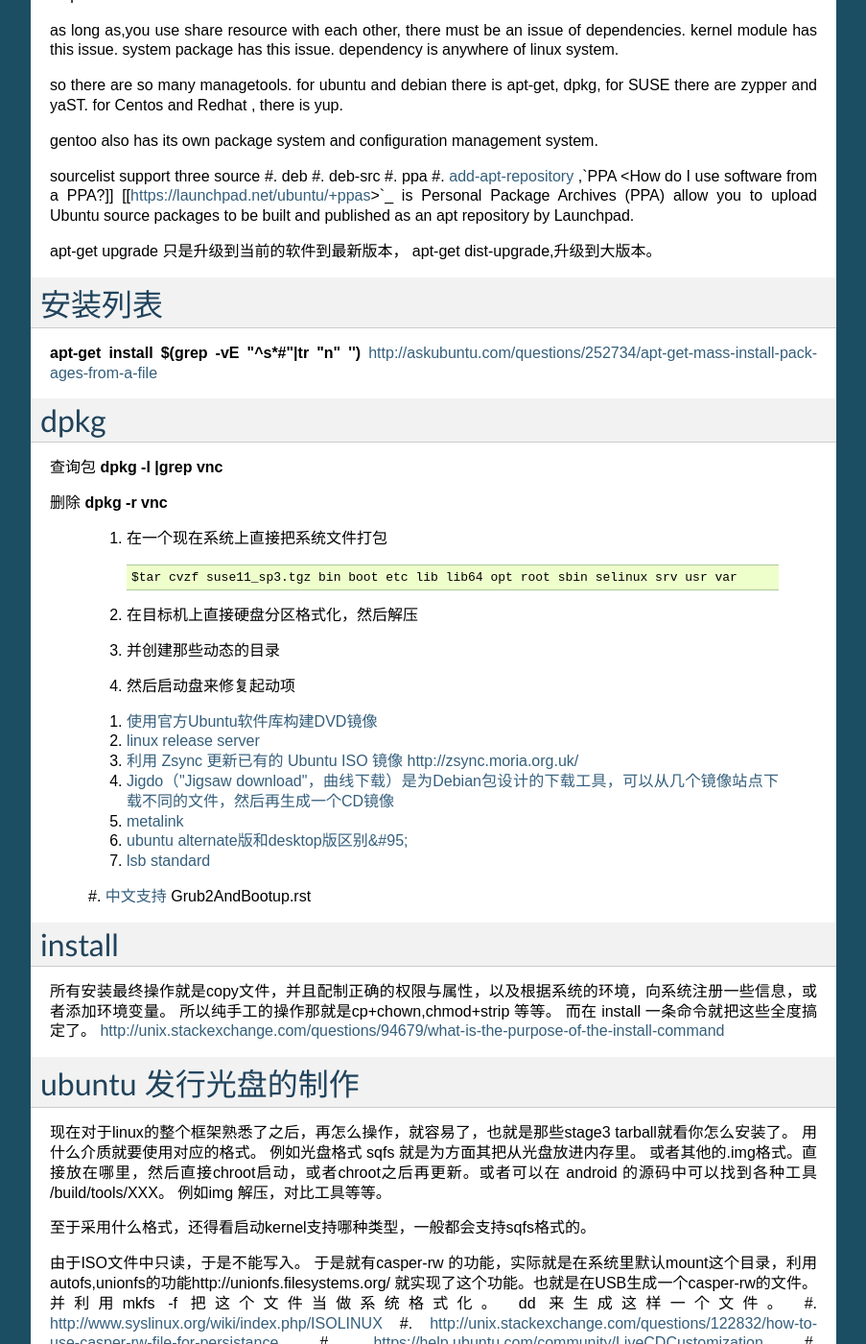
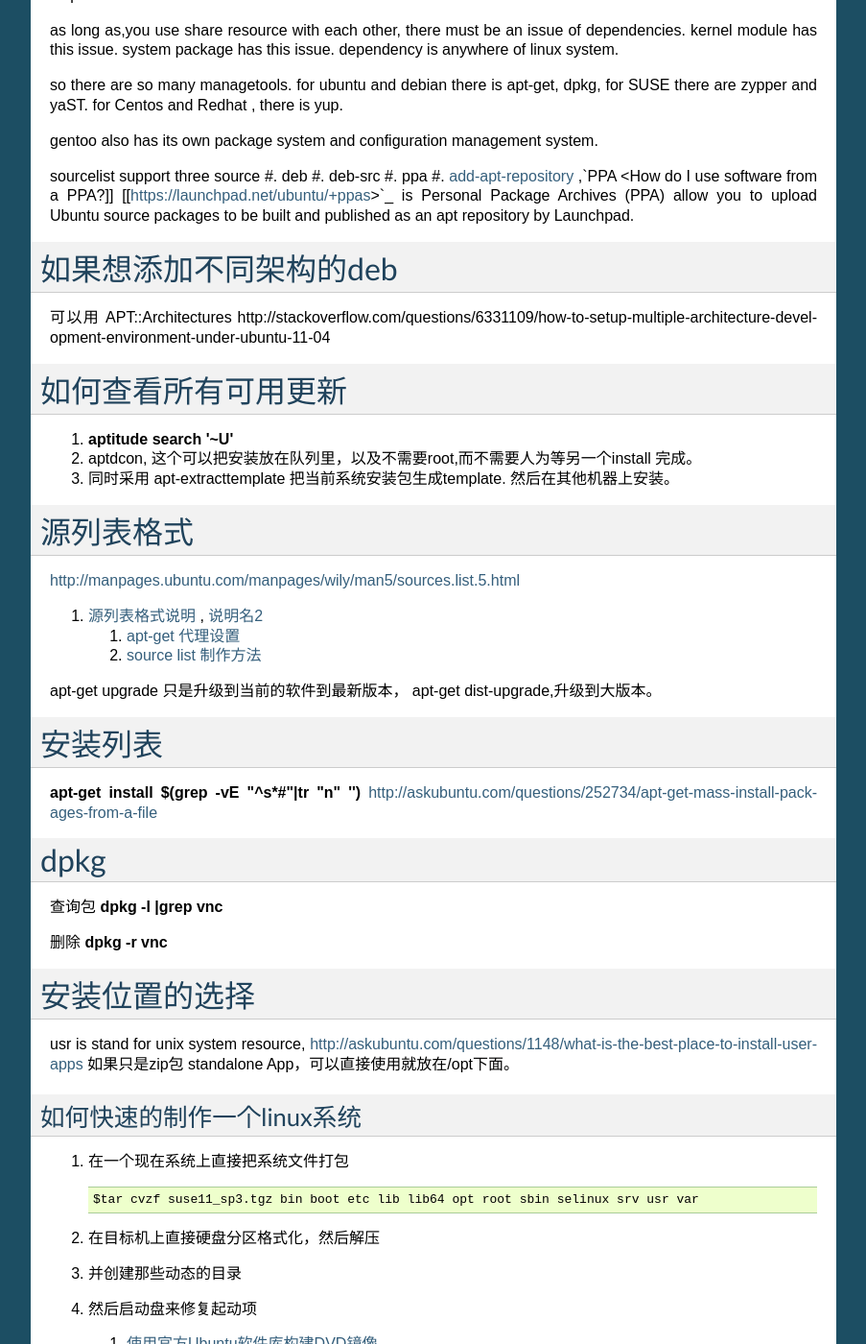
Before and after one commit to gwli/MyLinux, a Sphinx documentation site: the page built from source/content/Stage_1/LinuxInstall.rst, in a window 1280 px wide and 1400 px high, scrolled down 653 px. Shown: the whole window at 96% size, without its empty margins (198-1101 px from the left). Built offline with Sphinx 7.4.7, drawn with Linux system fonts in a browser that asks for light colours; formulas are drawn with MathJax 3; some of the changed text lies outside the part shown.

Commit message:
apt-get source list format

```diff
--- a/source/content/Stage_1/LinuxInstall.rst
+++ b/source/content/Stage_1/LinuxInstall.rst
@@ -51,10 +51,29 @@ sourcelist support three source
    APT::Get::force-yes "true";
    apt-cache search 库。
 
+如果想添加不同架构的deb
+========================
+
+可以用 APT::Architectures
+http://stackoverflow.com/questions/6331109/how-to-setup-multiple-architecture-development-environment-under-ubuntu-11-04
+
+如何查看所有可用更新
+====================
+
+#. :command:`aptitude search '~U'`
+
+#. aptdcon, 这个可以把安装放在队列里，以及不需要root,而不需要人为等另一个install 完成。
+#. 同时采用 apt-extracttemplate 把当前系统安装包生成template. 然后在其他机器上安装。
+
+源列表格式
+==========
+
+http://manpages.ubuntu.com/manpages/wily/man5/sources.list.5.html
+
+#. `源列表格式说明 <http://windorain.net/sources-list-format/>`_ , `说明名2 <http://blog.csdn.net/xizaizhuanyong_/article/details/8170093>`_
 
 
    #. `apt-get  代理设置 <http://hi.baidu.com/penglaiguoguo/item/385acb1553da648c88a9569e>`_
-   #. `源列表格式说明 <http://windorain.net/sources-list-format/>`_ , `说明名2 <http://blog.csdn.net/xizaizhuanyong_/article/details/8170093>`_
    #. `source list 制作方法 <http://www.debian.org/doc/manuals/apt-howto/ch-basico.zh-cn.html>`_
 
 apt-get upgrade 只是升级到当前的软件到最新版本， apt-get dist-upgrade,升级到大版本。
@@ -72,35 +91,39 @@ dpkg
 
 删除   :command:`dpkg -r vnc`
 
+安装位置的选择
+==============
+usr is stand for unix system resource,
+http://askubuntu.com/questions/1148/what-is-the-best-place-to-install-user-apps
+如果只是zip包 standalone App，可以直接使用就放在/opt下面。
 
-   如何快速的制作一个linux系统
-   ---------------------------
-   #. 在一个现在系统上直接把系统文件打包
+如何快速的制作一个linux系统
+---------------------------
 
-      .. code-block::
+#. 在一个现在系统上直接把系统文件打包
 
-         $tar cvzf suse11_sp3.tgz bin boot etc lib lib64 opt root sbin selinux srv usr var
+   .. code-block::
+
+      $tar cvzf suse11_sp3.tgz bin boot etc lib lib64 opt root sbin selinux srv usr var
 
 
-   #. 在目标机上直接硬盘分区格式化，然后解压
+#. 在目标机上直接硬盘分区格式化，然后解压
 
-      .. code-block::
-         $ tar xvf suse11_sp3.tgz
+   .. code-block::
+      $ tar xvf suse11_sp3.tgz
 
-   #. 并创建那些动态的目录
+#. 并创建那些动态的目录
 
-      .. code-block::
-         @mkdir dev media mnt proc tmp
+   .. code-block::
+      @mkdir dev media mnt proc tmp
 
-   4. 然后启动盘来修复起动项
+4. 然后启动盘来修复起动项
 
-      .. code-block::
-         $restore grub,
-         mount /dev/sda1 /mnt/sda1
-         grub-install --boot-directory=/mnt/sda1/boot /dev/sda1 --force
-         grub-mkconfig -o /mnt/sda1/boot/grub.cfg
-
-
+   .. code-block::
+      $restore grub,
+      mount /dev/sda1 /mnt/sda1
+      grub-install --boot-directory=/mnt/sda1/boot /dev/sda1 --force
+      grub-mkconfig -o /mnt/sda1/boot/grub.cfg
 
 
    .. seealso::
@@ -234,10 +257,6 @@ showmount -e
 For all Solaris which we run NEAT, we need to mount this directory to local /mnt directory and chmod for it:
 
 
-
-
-
-
 *双系统看不到起动菜单*
 自己来搞grub,或者把linux先装一下，再然后再重装一下就Ok了。再次重装的时候，它会识别出两个系统就会自动去做。
 
```
Also changed, not shown: other parts of source/content/Stage_1/LinuxInstall.rst (+1 -1 lines).
